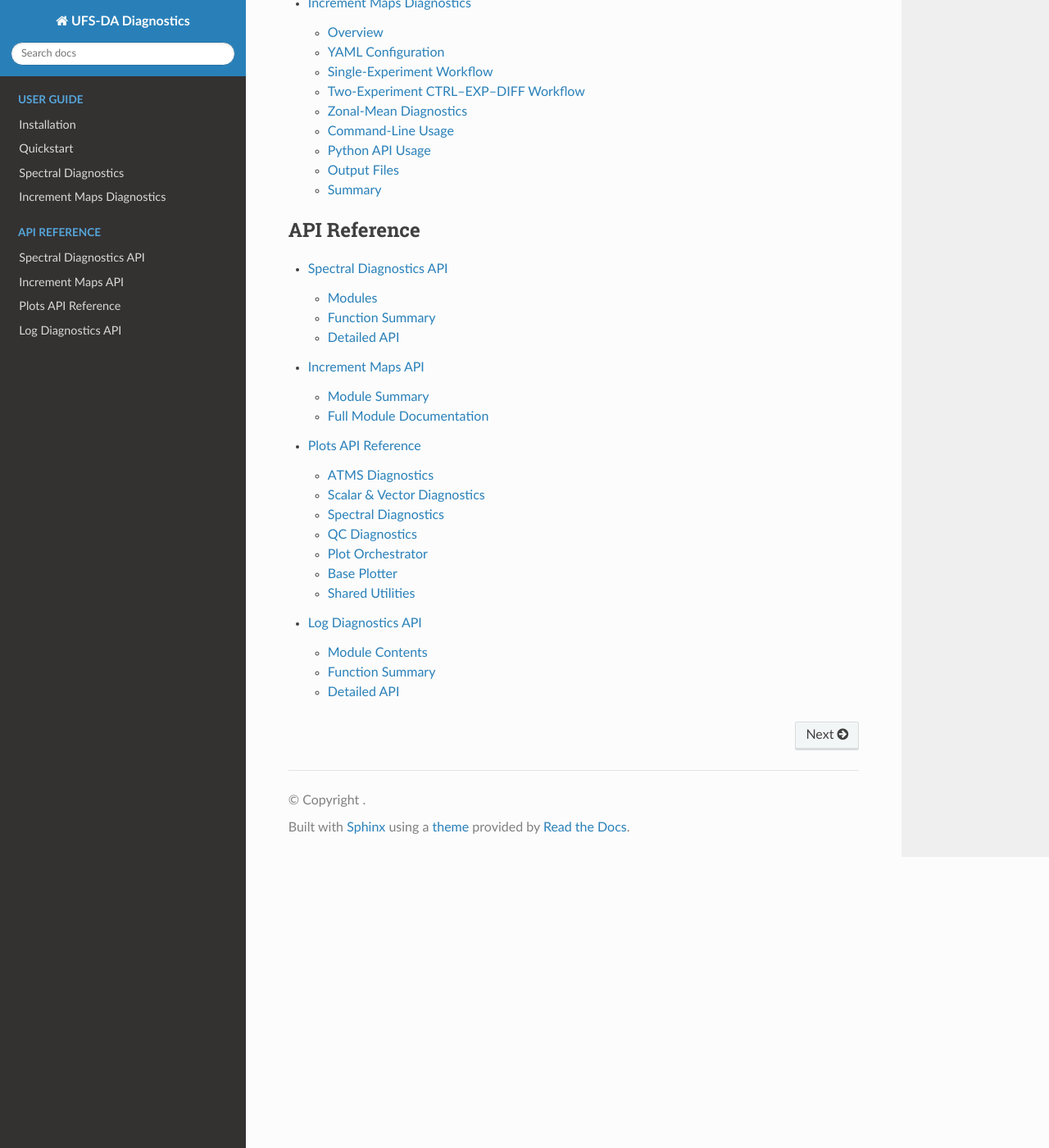
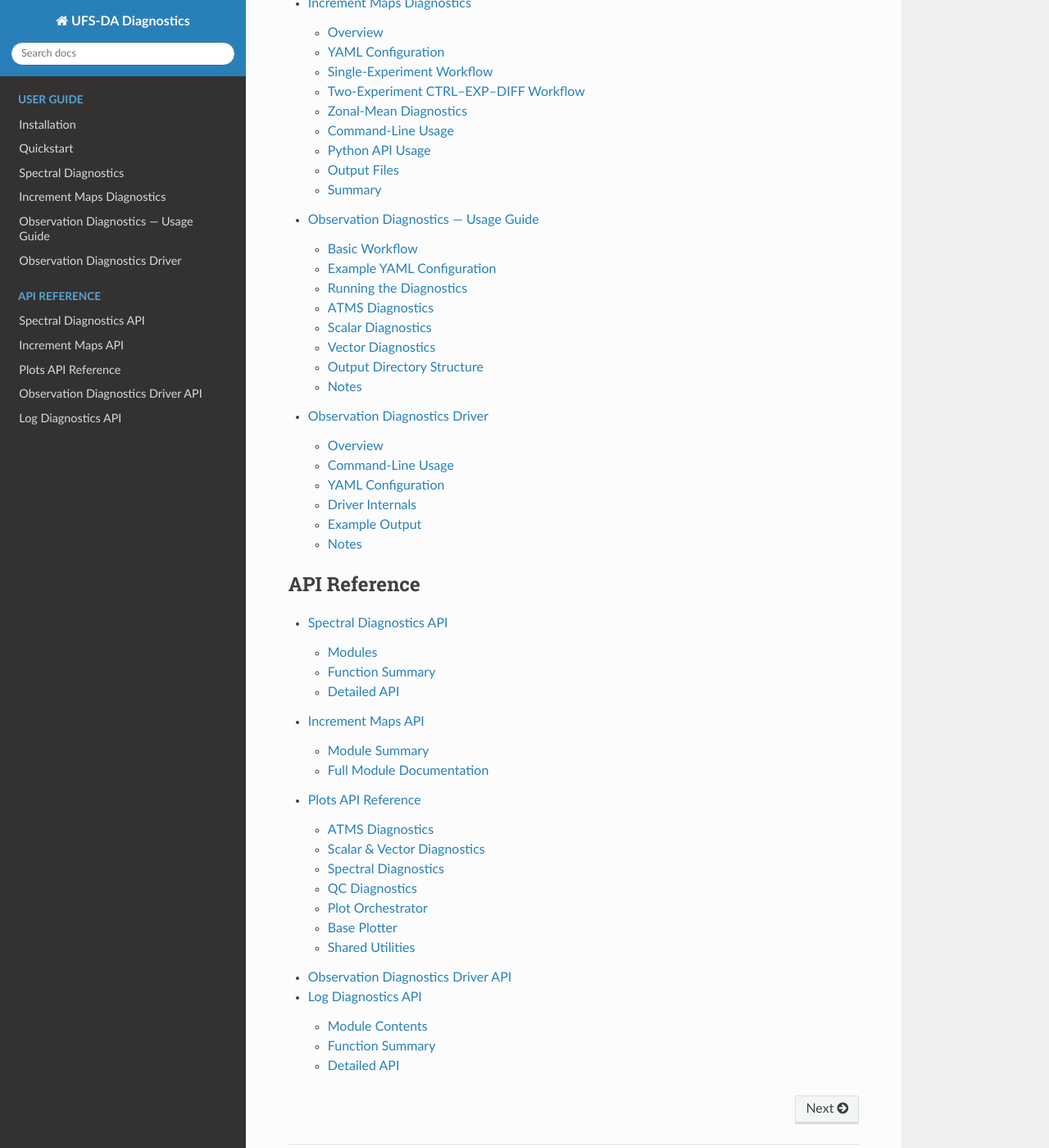
Before and after one commit to jkbk2004/ufs_da_diagnostics, a Sphinx documentation site: the page built from docs/index.rst, in a window 1280 px wide and 1400 px high, scrolled down 936 px. Shown: the whole window at 82% size. Built offline with Sphinx 7.4.7 and the Read the Docs theme 3.1.0, drawn with Linux system fonts in a browser that asks for light colours; pages that are not in the unit, such as notebooks, are missing from menus; some of the changed text lies outside the part shown.

Commit message:
Update index.rst

```diff
--- a/docs/index.rst
+++ b/docs/index.rst
@@ -1,3 +1,4 @@
+
 UFS-DA Diagnostics
 ==================
 
@@ -6,11 +7,12 @@ visualizing and analyzing FV3-JEDI data assimilation diagnostics. It includes:
 
 - Spectral diagnostics (tile-based and background/increment)
 - Increment maps and zonal-mean diagnostics
-- Observation-space diagnostics
+- Observation-space diagnostics (ATMS, scalar, vector)
 - JEDI log parsing
 - Command-line tools for batch workflows
 
 Use the navigation on the left to explore the User Guide and API Reference.
+
 
 .. toctree::
    :maxdepth: 2
@@ -20,8 +22,11 @@ Use the navigation on the left to explore the User Guide and API Reference.
    quickstart
    usage_spectra
    usage_increment
+   usage_plots
+   usage_obs_diagnostic
    usage_obs
    usage_logs
+
 
 .. toctree::
    :maxdepth: 2
@@ -29,9 +34,11 @@ Use the navigation on the left to explore the User Guide and API Reference.
 
    api/spectra
    api/increment
+   api/plots
+   api/obs_diagnostic
    api/obs
-   api/plots
    api/log
+
 
 .. toctree::
    :maxdepth: 1
```
